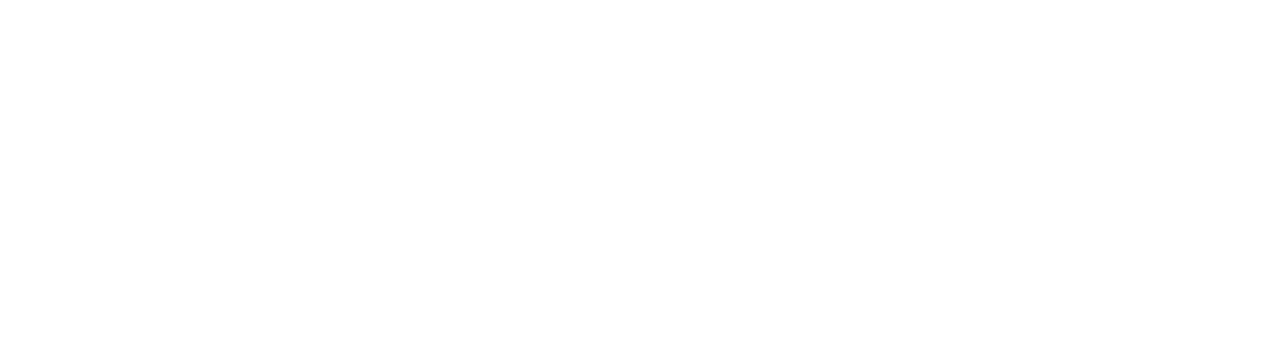
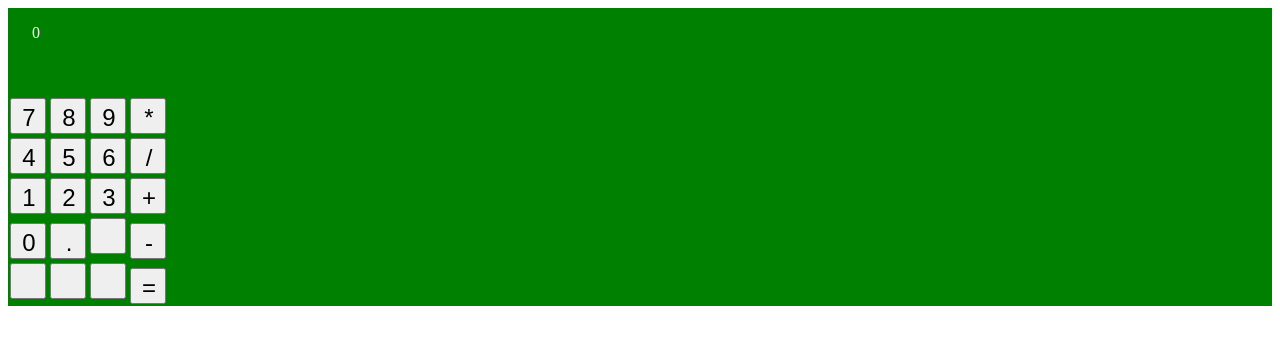
Before and after one commit to 17woods/odin-calculator, a plain HTML site: page index.html in a window 1280 px wide. Drawn offline with Linux system fonts and the light colour scheme.

Commit message:
Calculator functional for no more than 2 inputs

```diff
--- a/index.html
+++ b/index.html
@@ -5,8 +5,13 @@
     <meta http-equiv="X-UA-Compatible" content="IE=edge">
     <meta name="viewport" content="width=device-width, initial-scale=1.0">
     <title>Document</title>
+    <link rel="stylesheet" href="styles.css">
 </head>
 <body>
+    <div class="frame">
+        <div class="display"></div>
+        <div class="buttons"></div>
+    </div>
     <script src="scripts.js"></script>
 </body>
 </html>
--- a/scripts.js
+++ b/scripts.js
@@ -0,0 +1,160 @@
+function divi(a, b) {
+    return a / b;
+};
+
+function mult(a, b) {
+    return a * b;
+};
+
+function sub(a, b) {
+    return a - b;
+};
+
+function add(a, b) {
+    return a + b;
+};
+
+function operate(a, b, op) {
+    a = parseInt(a);
+    b = parseInt(b);
+
+    switch(op) {
+        case '+':
+            return add(a, b);
+        case '-':
+            return sub(a, b);
+        case '*':
+            return mult(a, b);
+        case '/':
+            return divi(a, b);
+        default:
+            return "E0";
+    };
+};
+
+function clicked(obj) {
+    const display = document.querySelector(".display");
+
+    q = obj.target.innerHTML;
+
+    if (nums.includes(q)) {
+        if (displayStatus == 0) {
+            first += q;
+        } else {
+            second += q;
+        }
+    } else if (ops.includes(q)) {
+        displayStatus = 1;
+        operation = q;
+    } else if (q === '=') {
+        displayStatus = 2;
+    }
+
+    if (displayStatus == 0) {
+        display.innerHTML = first;
+    } else if (displayStatus == 1) {
+        display.innerHTML = second;
+    } else if (displayStatus == 2) {
+        display.innerHTML = operate(first, second, operation);
+        displayStatus = 0;
+        first = '';
+        second = '';
+        operation = 'E';
+    }
+};
+
+function main() {
+    const frame = document.querySelector(".frame");
+    const display = document.querySelector(".display");
+    const buttons = document.querySelector(".buttons");
+
+    frame.style.background = 'green';
+
+    display.style.margin = "8px";
+    display.style.height = '48px';
+    display.style.color = 'white';
+    display.style.padding = "16px";
+
+    display.innerHTML = '0';
+
+    for (let i = 0; i < 5; i++) {
+        let row = document.createElement("div");
+        buttons.appendChild(row);
+        for (let h = 0; h < 4; h++) {
+            let btn = document.createElement("button");
+            row.appendChild(btn);
+            btn.classList.add(`${i}${h}`);
+        }
+    }
+
+    const btns = document.querySelectorAll("button");
+
+    btns.forEach(function(n) {
+        switch(parseInt(n.classList)) {
+            case 0:
+                n.innerHTML = "7";
+                break;
+            case 1:
+                n.innerHTML = "8";
+                break;
+            case 2:
+                n.innerHTML = "9";
+                break;
+            case 3:
+                n.innerHTML = "*";
+                break;
+            case 10:
+                n.innerHTML = "4";
+                break;
+            case 11:
+                n.innerHTML = "5";
+                break;
+            case 12:
+                n.innerHTML = "6";
+                break;
+            case 13:
+                n.innerHTML = "/";
+                break;
+            case 20:
+                n.innerHTML = "1";
+                break;
+            case 21:
+                n.innerHTML = "2";
+                break;
+            case 22:
+                n.innerHTML = "3";
+                break;
+            case 23:
+                n.innerHTML = "+";
+                break;
+            case 30:
+                n.innerHTML = "0";
+                break;
+            case 31:
+                n.innerHTML = ".";
+                break;
+            case 32:
+                n.innerHTML = "";
+                break;
+            case 33:
+                n.innerHTML = "-";
+                break;
+            case 43:
+                n.innerHTML = "=";
+                break;
+        };
+
+        n.addEventListener("click", clicked);
+    });
+
+
+};
+
+let operation = "E";
+let displayStatus = 0;
+let first = '';
+let second = '';
+const nums = ['0', '1', '2', '3', '4', '5', '6', '7', '8', '9', '0'];
+const ops = ['+', '-', '*', '/'];
+
+main();
--- a/styles.css
+++ b/styles.css
@@ -0,0 +1,8 @@
+button {
+    margin: 2px;
+    font-size: 24px;
+    padding-top: 4px;
+    padding-left: 8px;
+    width: 36px;
+    height: 36px;
+}
```
